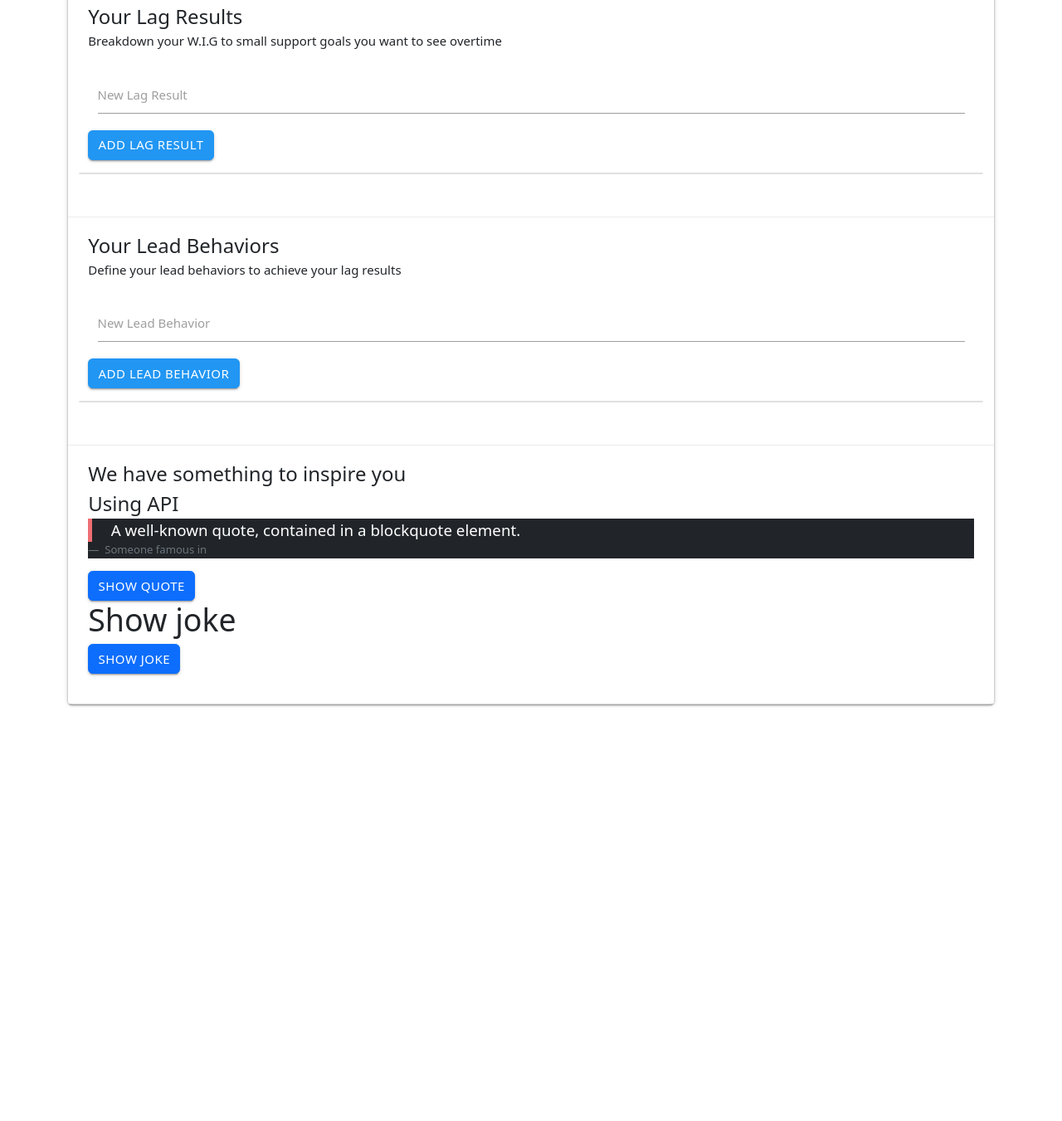
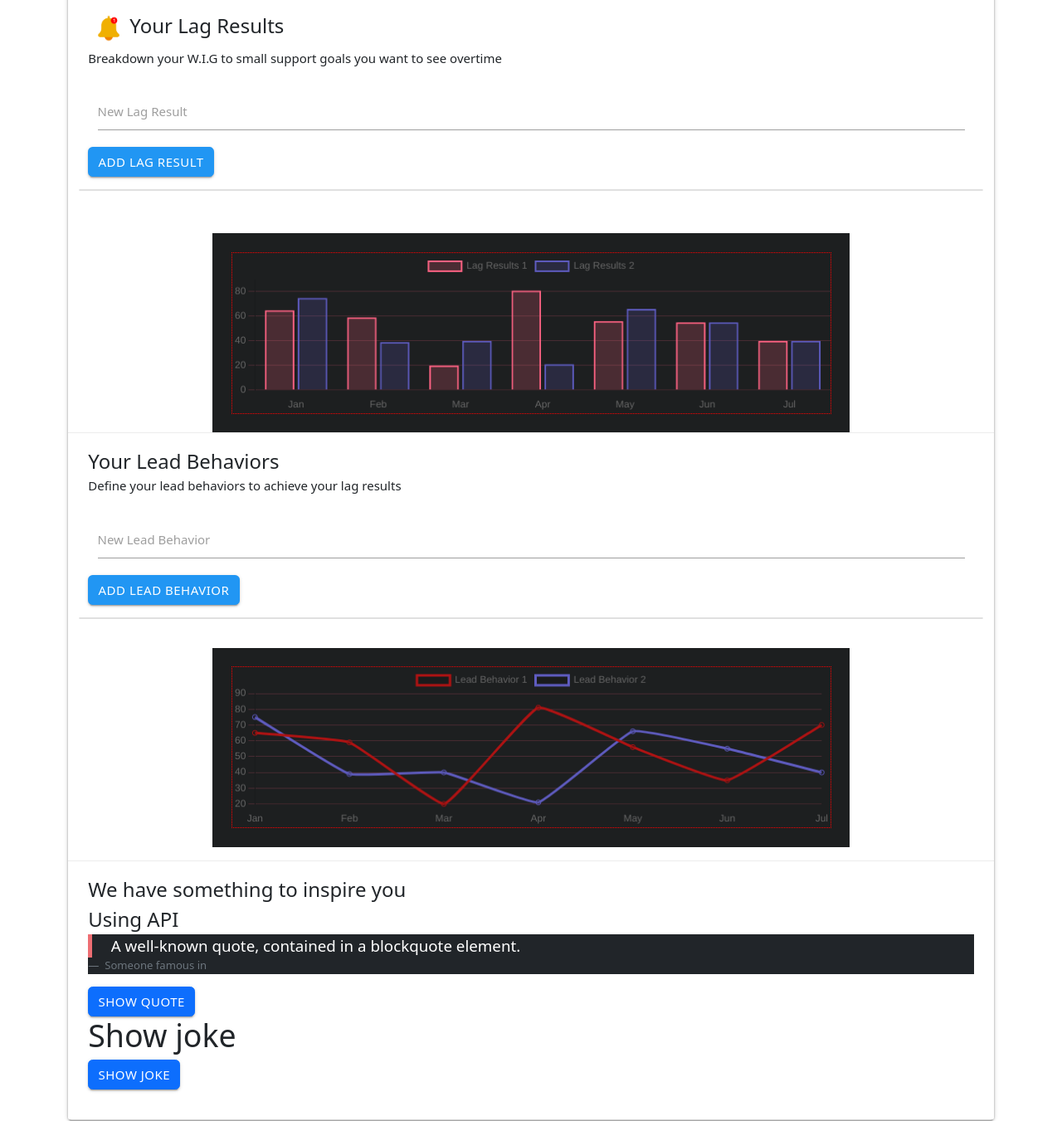
Before and after one commit to huyhacohort231/module-2, a plain HTML site: page index.html in a window 1280 px wide. Shown: the part 316-1667 px from the top of the page at 83% size. Before the commit the page ends 1200 px from the top, so only its background shows below. Drawn offline with nearby package versions, Linux system fonts and the light colour scheme; no server answers.

Commit message:
add chart

```diff
--- /dev/null
+++ b/Chart.js
@@ -0,0 +1,91 @@
+// Get a reference to the chart canvas element
+var chartCanvas = document.getElementById('myChart');
+var chartCanvas2 = document.getElementById('myChart2');
+// Define the chart data
+var data = {
+    labels: ["Jan", "Feb", "Mar", "Apr", "May", "Jun", "Jul"],
+    datasets: [{
+      label: "Lag Results 1",
+      backgroundColor: "rgba(255,99,132,0.2)",
+      borderColor: "rgba(255,99,132,1)",
+      borderWidth: 2,
+      hoverBackgroundColor: "rgba(255,99,132,0.4)",
+      hoverBorderColor: "rgba(255,99,132,1)",
+      data: [65, 59, 20, 81, 56, 55, 40],
+    },
+    {
+        label: "Lag Results 2",
+        backgroundColor: "rgba(95, 92, 192,0.2)",
+        borderColor: "rgba(95, 92, 192,1)",
+        borderWidth: 2,
+        hoverBackgroundColor: "rgba(95, 92, 192,0.4)",
+        hoverBorderColor: "rgba(95, 92, 192,1)",
+        data: [75, 39, 40, 21, 66, 55, 40],
+    }]
+  };
+
+  var options = {
+    maintainAspectRatio: false,
+    scales: {
+      y: {
+        stacked: false,
+        grid: {
+          display: true,
+          color: "rgba(255,99,132,0.2)"
+        }
+      },
+      x: {
+        grid: {
+          display: false
+        }
+      }
+    }
+  };
+
+// Create the chart
+var myChart = new Chart(chartCanvas, {
+  type: 'bar',
+  data: data,
+  options: options
+});
+var data2 = {
+    labels: ["Jan", "Feb", "Mar", "Apr", "May", "Jun", "Jul"],
+    datasets: [{
+      label: "Lead Behavior 1",
+      data: [65, 59, 20, 81, 56, 35, 70],
+      fill: false,
+      borderColor: 'rgb(175, 19, 19)',
+      tension: 0.1,
+
+    },
+    {
+        label: "Lead Behavior 2",
+        data: [75, 39, 40, 21, 66, 55, 40],
+        fill: false,
+        borderColor: 'rgb(95, 92, 192)',
+        tension: 0.1
+      }]
+  };
+
+  var options2 = {
+    maintainAspectRatio: false,
+    scales: {
+      y: {
+        stacked: false,
+        grid: {
+          display: true,
+          color: "rgba(255,99,132,0.2)"
+        }
+      },
+      x: {
+        grid: {
+          display: false
+        }
+      }
+    }
+  };
+var myChart2 = new Chart(chartCanvas2, {
+    type: 'line',
+    data: data2,
+    options: options2
+  });
--- a/index.html
+++ b/index.html
@@ -14,8 +14,9 @@
     <div class="container">
       <div class="row">
           <div class="col s12">
-            <h1>The 4 Disciplines of Execution Helper</h1>
+            <h1><img src="./img/bellA.png" alt="" class="logo">The 4 Disciplines of Execution Helper</h1>
               <div id="main" class="card">
+                  <!-- wig -->
                   <div class="card-content">
                       <span class="card-title" id="wig-title">Your W.I.G:</span>
                       <p>Do the minimum to maintain the urgent and less important tasks and use your remaining energy to execute ONE Wildly Important Goal</p>
@@ -29,8 +30,9 @@
                         </form>
                       </div>
                   </div>
+                  <!-- Lag results -->
                   <div class="card-action">
-                    <span class="card-title">Your Lag Results</span>
+                    <span class="card-title"><img src="./img/bellB.png" alt="" class="logo">Your Lag Results</span>
                     <p>Breakdown your W.I.G to small support goals you want to see overtime</p>
                     <div class="row">
                       <form id="lag-form">
@@ -43,6 +45,10 @@
                       <ul class="collection mt-3" id="lag-list"></ul>
                     </div>
                   </div>
+                  <div class="chart-container p-4">
+                    <canvas id="myChart"></canvas>
+                  </div>
+                  <!-- Lead behaviors  -->
                   <div class="card-action" id="lead-card">
                     <span class="card-title">Your Lead Behaviors</span>
                     <p>Define your lead behaviors to achieve your lag results</p>
@@ -55,6 +61,9 @@
                         <input type="submit" value="Add Lead Behavior" class="btn blue text-white">
                       </form>
                       <ul class="collection mt-3" id="lead-list"></ul>
+                    </div>
+                    <div class="chart-container p-4">
+                      <canvas id="myChart2"></canvas>
                     </div>
                   </div>
                   <div class="card-action">
@@ -85,6 +94,8 @@
     src="https://code.jquery.com/jquery-3.2.1.js"
     integrity="sha256-DZAnKJ/6XZ9si04Hgrsxu/8s717jcIzLy3oi35EouyE="
     crossorigin="anonymous"></script>
+    <script src="https://cdn.jsdelivr.net/npm/chart.js"></script>
+    <script src="Chart.js"></script>
     <script src="https://cdnjs.cloudflare.com/ajax/libs/materialize/0.100.2/js/materialize.min.js"></script>
     <script src="storage.js"></script>
     <script src="UI.js"></script>
--- a/styles.css
+++ b/styles.css
@@ -0,0 +1,14 @@
+canvas {
+    border: 1px dotted red;
+  }
+
+  .chart-container {
+    position: relative;
+    margin: auto;
+    height: 30vh;
+    width: 60vw;
+    background: #1D1F20;
+  }
+.logo {
+    height: 50px;
+}
```
Also changed, not shown: img/bellA.png (added), img/bellB.png (added).
